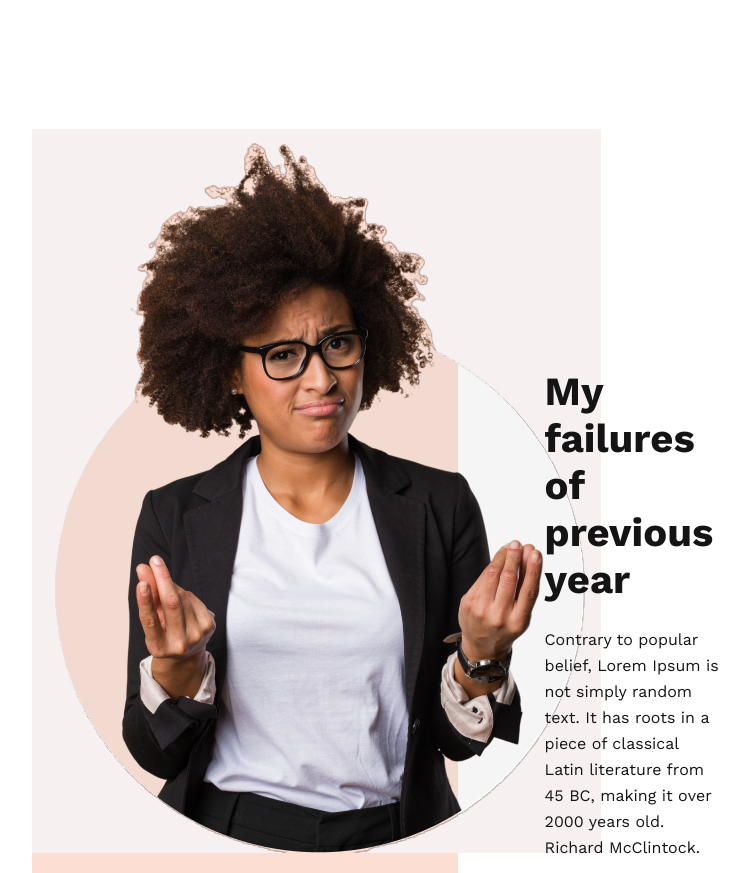
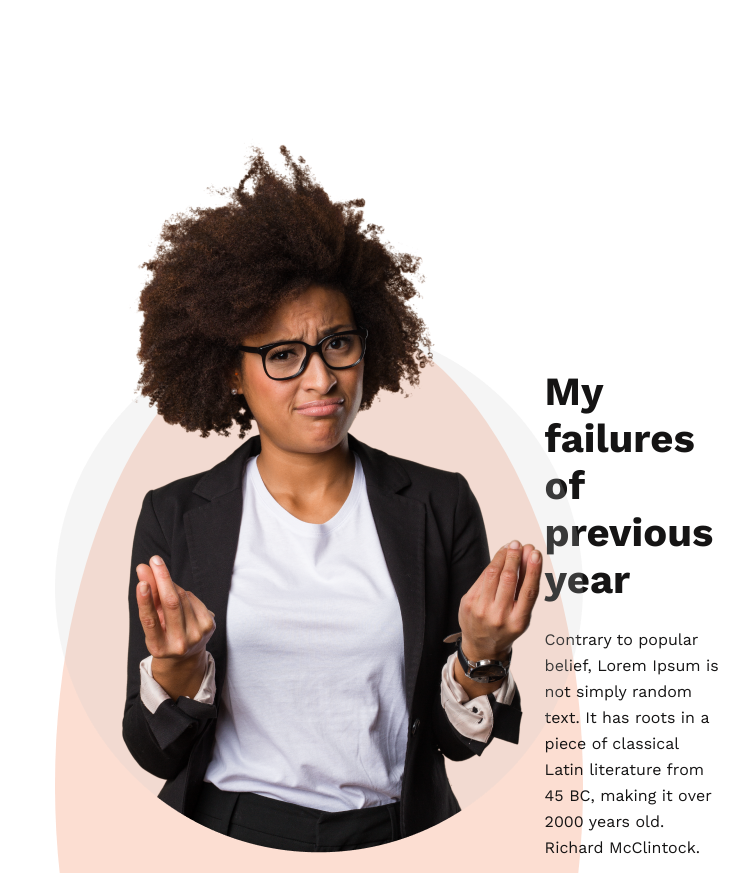
Before and after one commit to mdsalahuddin96/Practice-portfolio, a plain HTML site: page index.html in a window 1280 px wide. Shown: the part 989-1862 px from the top of the page, without its empty margins (206-955 px from the left). Drawn offline with nearby package versions, Linux system fonts and the light colour scheme.

Commit message:
failur section image background color problem resolved

```diff
--- a/index.html
+++ b/index.html
@@ -28,7 +28,8 @@
     <main>
         <section class="failure">
             <div class="img-container">
-                <img src="./images/person1.png" alt="person">
+                <img src="./images/person.png" alt="person">
+                <div class="circle"></div>
             </div>
             <div class="failure-content">
                 <h2>My failures of previous year</h2>
--- a/styles/style.css
+++ b/styles/style.css
@@ -59,7 +59,21 @@
     max-width: 35%;
     margin-top: 131px;
     margin-left: 206px;
-    background-color:rgba(241,91,34,0.2) ;
+    position: relative;
+
+}
+.img-container .circle{
+    width: 527.93px;
+    width: 527.93px;
+    background-color: rgba(241, 91, 34, 0.2);
+    border-radius: 50%;
+    padding:187px 28.78px 0px 22.86px;
+    position: absolute;
+    top:186.37px;
+    left: 22.86px;
+    right: 28.78px;
+    bottom: 0;
+    z-index: -1;
 }
 .failure .img-container img{
     vertical-align: middle;
@@ -114,6 +128,7 @@
     display: flex;
     justify-content: space-between;
 }
+
 .plans .plan-card h2{
     margin: 16px 0px;
     font-size: 30px;
```
